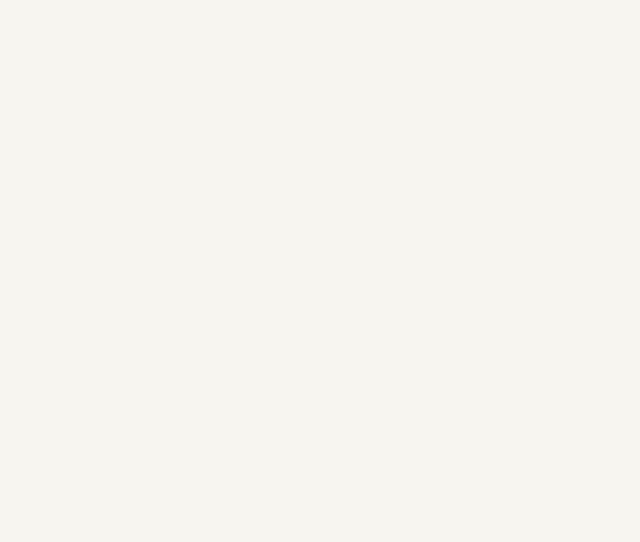
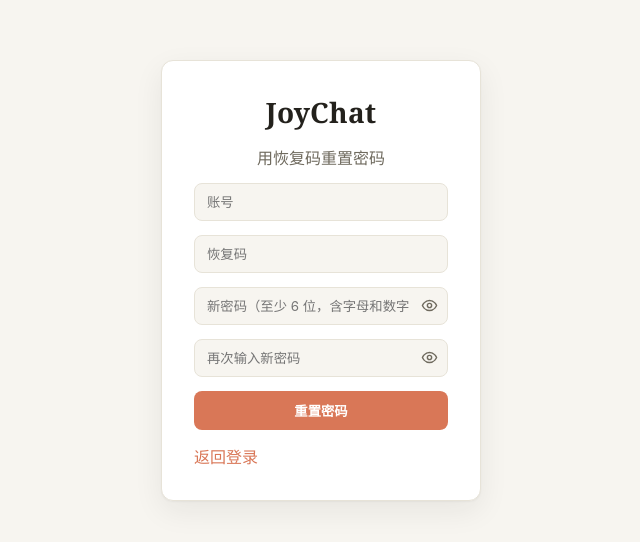
Before and after one commit to Jov3c/Jchat-webchat, a Vue app in the folder client/: page /reset-password in a window 1280 px wide. Before the commit this address had no page. Shown: the part 120-662 px from the top of the page, without its empty margins (319-959 px from the left). Built offline with nearby package versions, Linux system fonts and the light colour scheme.

Commit message:
功能：忘记密码页面（恢复码重置）与登录页入口

```diff
--- a/client/src/router.js
+++ b/client/src/router.js
@@ -4,6 +4,7 @@
 const routes = [
   { path: '/login', component: () => import('./views/LoginView.vue') },
   { path: '/register', component: () => import('./views/RegisterView.vue') },
+  { path: '/reset-password', component: () => import('./views/ResetPasswordView.vue') },
   { path: '/', component: () => import('./views/ChatView.vue'), meta: { requiresAuth: true } },
   { path: '/profile', component: () => import('./views/ProfileView.vue'), meta: { requiresAuth: true } },
   { path: '/admin', component: () => import('./views/AdminView.vue') }
@@ -13,7 +14,7 @@
 
 router.beforeEach((to) => {
   if (to.meta.requiresAuth && !isLoggedIn()) return '/login';
-  if ((to.path === '/login' || to.path === '/register') && isLoggedIn()) return '/';
+  if ((to.path === '/login' || to.path === '/register' || to.path === '/reset-password') && isLoggedIn()) return '/';
   return true;
 });
 
--- a/client/src/views/LoginView.vue
+++ b/client/src/views/LoginView.vue
@@ -7,6 +7,7 @@
       <PasswordInput v-model="password" placeholder="密码" autocomplete="current-password" />
       <p v-if="error" class="error">{{ error }}</p>
       <button class="primary" type="submit" :disabled="loading">登录</button>
+      <router-link to="/reset-password">忘记密码？</router-link>
       <router-link to="/register">没有账号？注册</router-link>
     </form>
   </div>
--- /dev/null
+++ b/client/src/views/ResetPasswordView.vue
@@ -0,0 +1,79 @@
+<template>
+  <div class="auth-wrap">
+    <form class="card" @submit.prevent="submit">
+      <h1>JoyChat</h1>
+      <p class="sub">用恢复码重置密码</p>
+      <input v-model="username" placeholder="账号" autocomplete="username" />
+      <input v-model="recoveryCode" placeholder="恢复码" autocomplete="off" spellcheck="false" />
+      <PasswordInput v-model="password" placeholder="新密码（至少 6 位，含字母和数字）" autocomplete="new-password" />
+      <PasswordInput v-model="confirm" placeholder="再次输入新密码" autocomplete="new-password" />
+      <p v-if="error" class="error">{{ error }}</p>
+      <button class="primary" type="submit" :disabled="loading">{{ loading ? '处理中…' : '重置密码' }}</button>
+      <router-link to="/login">返回登录</router-link>
+    </form>
+  </div>
+</template>
+
+<script setup>
+import { ref } from 'vue';
+import { useRouter } from 'vue-router';
+import { http } from '../api/http.js';
+import PasswordInput from '../components/PasswordInput.vue';
+import { unwrapPrivateKeyWithRecovery, randomSalt, deriveKek, wrapPrivateKey, bufToB64 } from '../stores/e2ee.js';
+
+const router = useRouter();
+const username = ref(''); const recoveryCode = ref('');
+const password = ref(''); const confirm = ref('');
+const error = ref(''); const loading = ref(false);
+
+function validate() {
+  const u = username.value.trim();
+  const code = recoveryCode.value.trim();
+  if (!u || !code) return '请填写账号和恢复码';
+  if (password.value.length < 6 || password.value.length > 128) return '密码需 6-128 位';
+  if (!/[a-zA-Z]/.test(password.value)) return '密码须包含字母';
+  if (!/[0-9]/.test(password.value)) return '密码须包含数字';
+  if (password.value !== confirm.value) return '两次输入的密码不一致';
+  return '';
+}
+
+async function submit() {
+  error.value = validate();
+  if (error.value) return;
+  loading.value = true;
+  try {
+    const verify = await http.post('/api/recovery/verify', {
+      username: username.value.trim(),
+      recovery_code: recoveryCode.value.trim()
+    });
+    const privateKey = await unwrapPrivateKeyWithRecovery(verify.recovery_key, recoveryCode.value.trim());
+    if (!privateKey) { error.value = '恢复码不正确或账号错误'; return; }
+    const salt = randomSalt();
+    const kek = await deriveKek(password.value, salt);
+    const encrypted_private_key = await wrapPrivateKey(privateKey, kek);
+    await http.post('/api/reset-password', {
+      username: username.value.trim(),
+      recovery_code: recoveryCode.value.trim(),
+      new_password: password.value,
+      new_salt: bufToB64(salt.buffer),
+      new_encrypted_private_key: encrypted_private_key
+    });
+    router.push('/login');
+  } catch (e) {
+    error.value = e.message || '重置失败';
+  } finally {
+    loading.value = false;
+  }
+}
+</script>
+
+<style scoped>
+.auth-wrap { height: 100vh; display: grid; place-items: center; background: var(--bg); }
+.card { display: flex; flex-direction: column; gap: 14px; width: 320px; padding: 32px; background: var(--panel); border: 1px solid var(--border); border-radius: var(--radius); box-shadow: var(--shadow); }
+.card h1 { font-family: var(--font-display); font-size: 28px; font-weight: 600; text-align: center; letter-spacing: 0.2px; }
+.sub { text-align: center; color: var(--muted); }
+input { padding: 10px 12px; border: 1px solid var(--border); border-radius: var(--radius-sm); background: var(--bg); }
+.primary { padding: 10px; border-radius: var(--radius-sm); background: var(--accent); color: #fff; font-weight: 600; }
+.primary:disabled { opacity: 0.6; cursor: default; }
+.error { color: var(--red); font-size: 13px; }
+</style>
```
